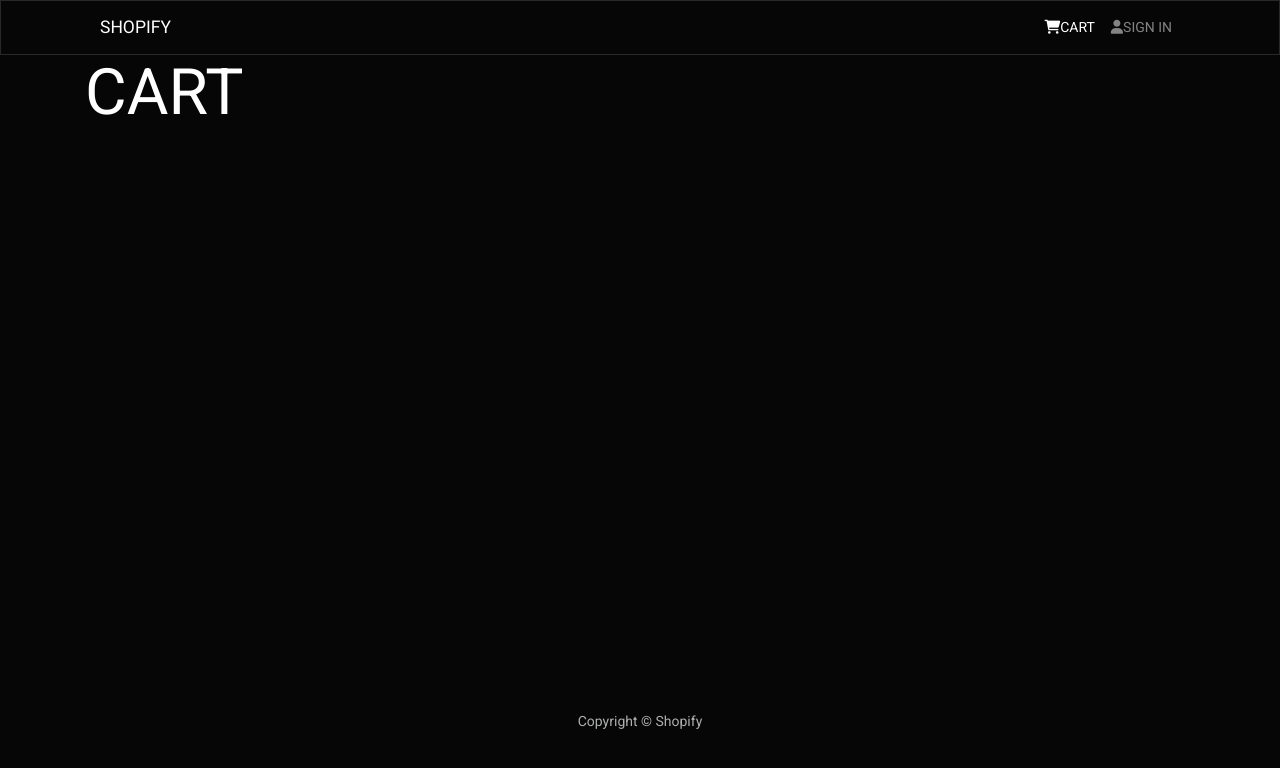
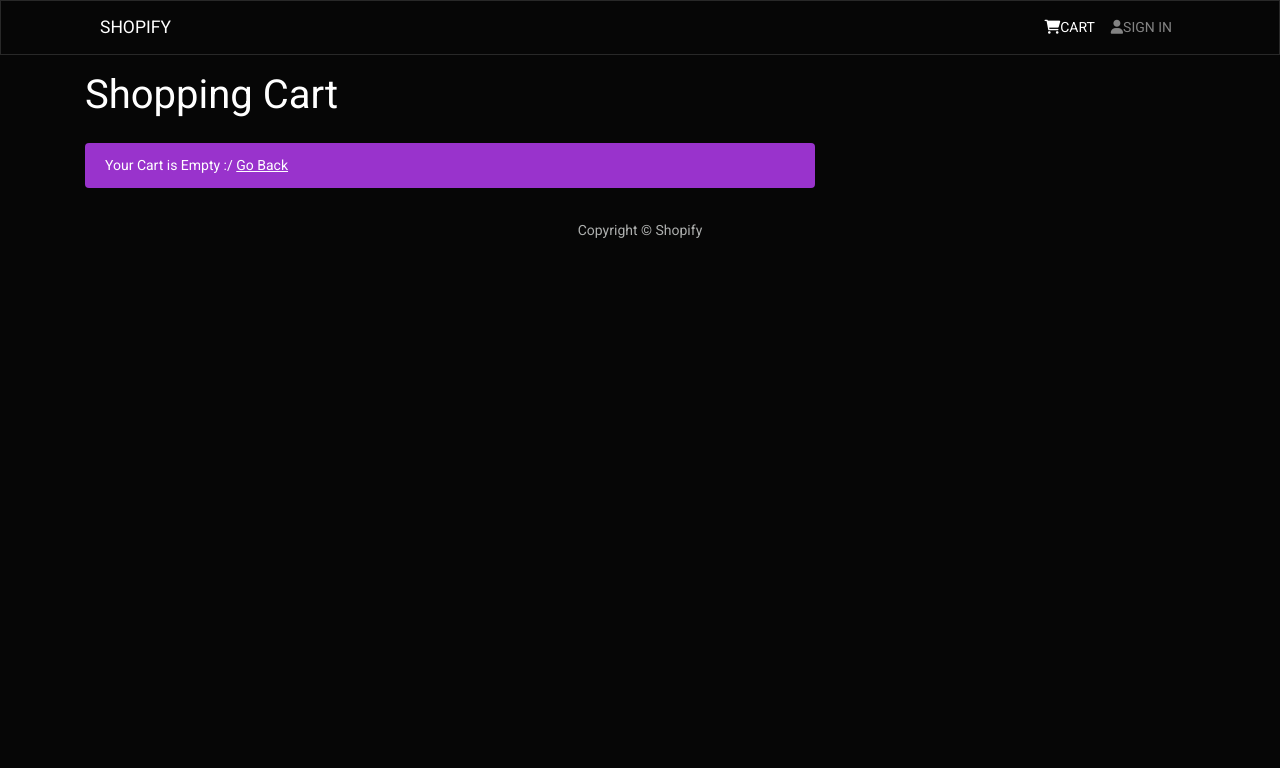
Before and after one commit to KhushiSahoo/Amazon-E-Commerce, a React (Create React App) app in the folder frontend/: page /cart in a window 1280 px wide. Shown: the top 768 px of the page. Built offline with nearby package versions, Linux system fonts and the light colour scheme.

Commit message:
cart page

```diff
--- a/frontend/src/screens/CartScreen.jsx
+++ b/frontend/src/screens/CartScreen.jsx
@@ -23,12 +23,59 @@ const CartScreen = () => {
         if(productId){
             dispatch(addToCart(productId , qty))
         }
-    }, [dispatch , productId , qty])
+    }, [dispatch , productId , qty]);
+    const removeFromCartHandler=(id)=>{
+        console.log('remove')
+    }
     return (
         <>
-           <main>
-           <h1>CART</h1>
-           </main>
+
+           <Row>
+               <Col md={8}>
+                <h3>Shopping Cart</h3>
+                {cartItems.length===0 ? <Message>Your Cart is Empty :/  <Link to='/'>  Go Back</Link></Message>
+                :(
+                    <ListGroup variant="flush">
+                      {cartItems.map(item =>(
+                          <ListGroup.Item key={item.product}>
+                          <Row>
+                              <Col md={2}>
+                                  <Image src={item.image} alt={item.name} fluid rounded/>
+                              </Col>
+                              <Col md={3}>
+                                  <Link to={`/product/${item.product}`}>{item.name}</Link>
+                              </Col>
+                              <Col md={2}>
+                                  Rs.{item.price}
+                              </Col>
+                              <Col md={2}>
+                              <Form.Control as="select" value={qty} onChange={(e)=> dispatch(addToCart(item.product , Number(e.target.value)))}>
+                                    {
+                                    [...Array(item.countInStock).keys()].map((x)=> (
+                                        <option key={x+1} value={x+1}>{x+1}</option>
+                                    )
+                                    )
+                                    }
+                                </Form.Control>
+                              </Col>
+                              <Col md={2}>
+                                  <Button type='button' variant='light' onClick={() => removeFromCartHandler(item.product)}>
+                                      <i className='fas fa-trash'></i>
+                                  </Button>
+                              </Col>
+                          </Row>
+                          </ListGroup.Item>
+                      ))}
+                    </ListGroup>
+                )}
+               </Col>
+               <Col md={2}>
+
+               </Col>
+               <Col md={2}>
+
+               </Col>
+           </Row>
 
         </>
     )
```
